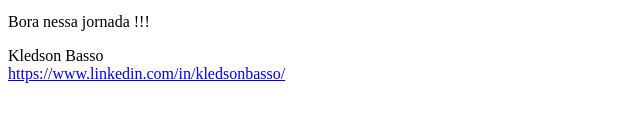
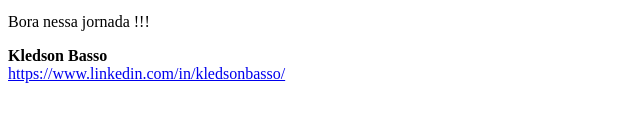
Before and after one commit to FIAP/vds, a plain HTML site: page aws/s3/static-site/index.html in a window 1280 px wide. Shown: the part 175-296 px from the top of the page, 0-640 px from the left. Drawn offline with Linux system fonts and the light colour scheme.

Commit message:
Update index.html
Adicionada tag negrito no nome do Autor

```diff
--- a/aws/s3/static-site/index.html
+++ b/aws/s3/static-site/index.html
@@ -13,7 +13,7 @@
         <li>compartilhar</li>
         </ul>
         <p>Bora nessa jornada !!!</p>
-        <p>Kledson Basso<br /><a href="https://www.linkedin.com/in/kledsonbasso/">https://www.linkedin.com/in/kledsonbasso/</a></p>
+        <p><b>Kledson Basso</b><br /><a href="https://www.linkedin.com/in/kledsonbasso/">https://www.linkedin.com/in/kledsonbasso/</a></p>
         <p>&nbsp;</p>
     </body>
 </html>
```
